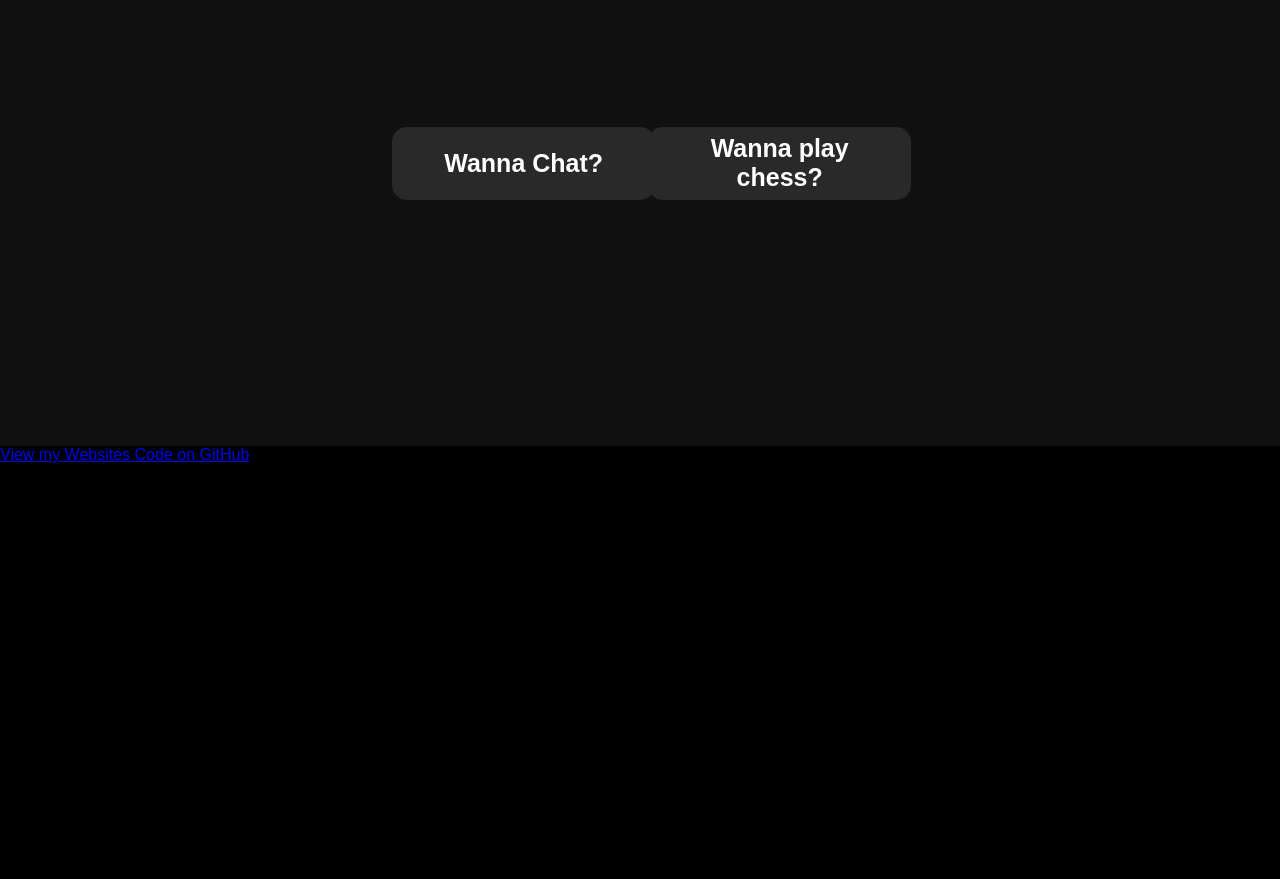
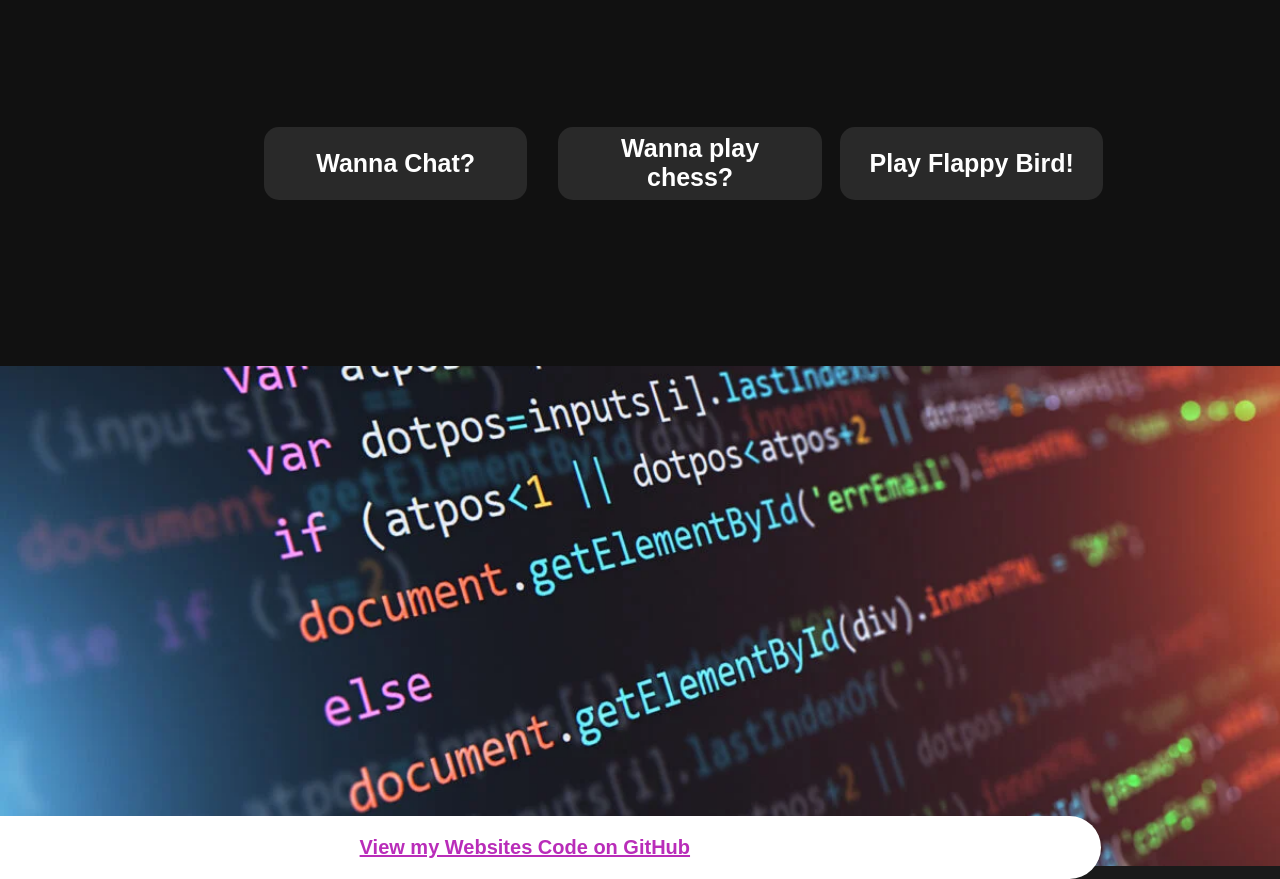
Before and after one commit to NobleKnight706/NobleKnight706.github.io, a plain HTML site: page index.html in a window 1280 px wide. Shown: the part 1040-1919 px from the top of the page. Drawn offline with Linux system fonts and the light colour scheme.

Commit message:
Update styles.css

```diff
--- a/styles.css
+++ b/styles.css
@@ -49,7 +49,7 @@ color: rgba(255, 255, 255, 0.589);
 }
 .aboutme2{
         bottom: -55%;
-        left: 15%;
+        left: 5%;
         position: absolute;
         border-radius: 15px;
         width: 225px;
@@ -68,9 +68,49 @@ color: rgba(255, 255, 255, 0.589);
         font-weight: bold;
         font-size: 25px;
 }
+
+  .bottom-box {
+    position: relative;
+    bottom: -46.3%;
+    left: -10%;
+    width: 100%;
+    background-color: rgb(255, 255, 255);
+    padding: 20px;
+    text-align: center;
+    margin: auto;
+    border-radius: 50px;
+  }
+
+  .bottom-box a {
+    color: rgb(185, 45, 185);
+    text-decoration: underline;
+    font-weight: bold;
+    font-size: 20px;
+  }
+.aboutme4{
+    bottom: -55%;
+    left: 50%;
+    position: absolute;
+    border-radius: 15px;
+    width: 225px;
+    height: 35px;
+    padding: 1.2rem;
+    text-align: center;
+    display: inline-flex;
+    justify-content: center;
+    align-items: center;
+    margin: 0 200px;
+    margin-top: 4%;
+    transition: 0.5s ease-in-out;
+    background-color: #292929;
+    text-decoration: none;
+    color: #ffff;
+    font-weight: bold;
+    font-size: 25px;
+}
 .aboutme3 {
     bottom: -55%;
-    left: 35%;
+    left: 28%;
     position: absolute;
     border-radius: 15px;
     width: 225px;
@@ -110,15 +150,25 @@ h2 {
     padding: 0 5%;
     display: flex;
     justify-content: center;
-    height: 750px;
+    height: 670px;
     background-color: #111111;
+}
+.projects {
+    box-sizing: border-box;
+    padding: 0 5%;
+    display: flex;
+    justify-content: center;
+    height: 500px;
+    background-image: url("code.webp");
+    background-size: cover;
+    background-position: center;
 }
 
 .contact {
     box-sizing: border-box;
     padding: 0 5%;
     display: flex;
-    height: 250px;
+    height: 300px;
     background-color: #1a1a1a;
 }
 .arrow-container {
@@ -139,10 +189,6 @@ h2 {
     border-top: 16px solid var(--MainColor);
     animation: bounce 2s ease-in-out infinite;
     z-index: 9999;
-}
-
-.projects {
-    height: 1000px;
 }
 
 .about {
```
